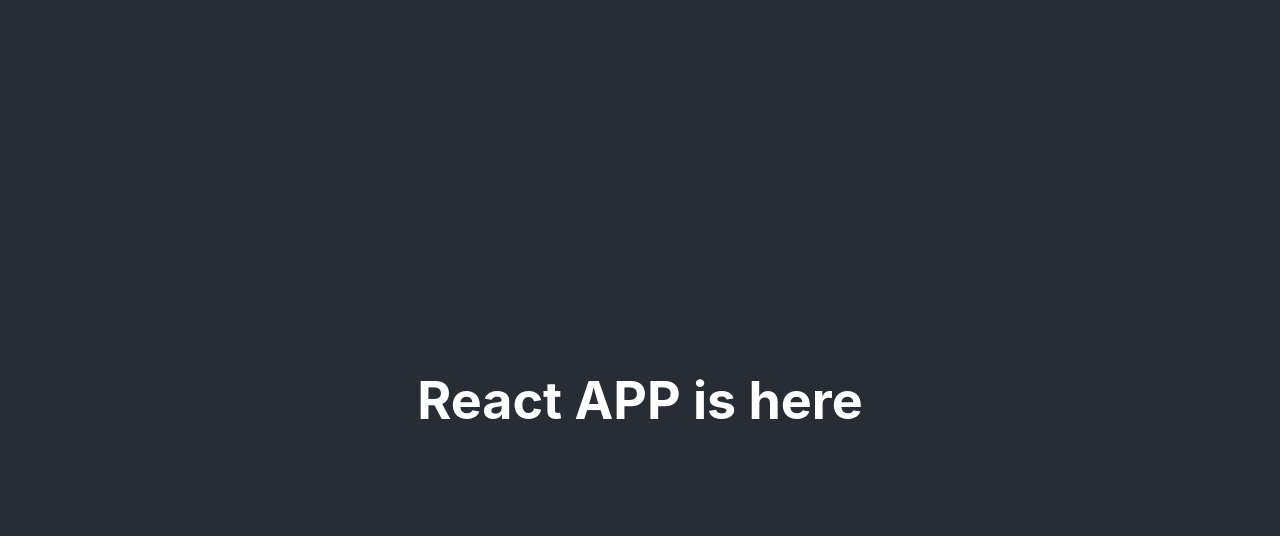
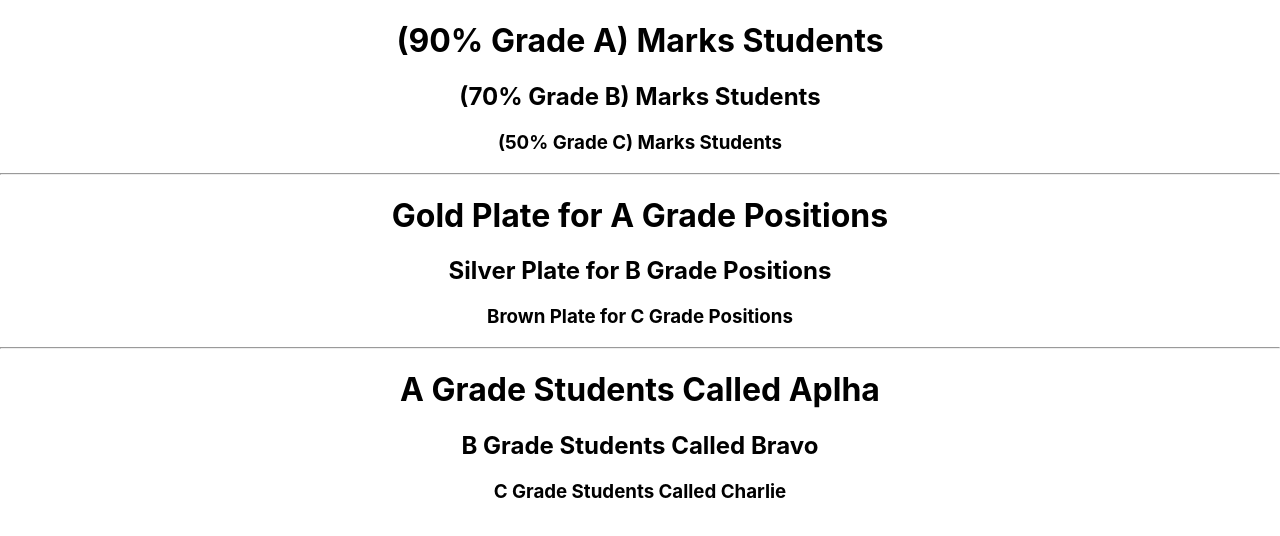
Before and after one commit to UsmanButt93/project2, a React (Create React App) app: page / in a window 1280 px wide. Shown: the top 536 px of the page. Built offline with nearby package versions, Linux system fonts and the light colour scheme.

Commit message:
Parent and child Deplyment

```diff
--- a/src/App.js
+++ b/src/App.js
@@ -1,14 +1,20 @@
 import React from 'react';
 import './App.css';
+import Grades from './Grades';
+import Price from './Price';
+import Name from './Name';
 
 function App() {
   return (
     <div className="App">
-      <header className="App-header">
 
-        <h1>React APP is here</h1>
 
-      </header>
+      <Grades GradeA="(90% Grade A)" GradeB="(70% Grade B)" GradeC="(50% Grade C)"/>
+      <hr/>
+      <Price PrizeA="Gold Plate" PrizeB="Silver Plate" PrizeC="Brown Plate" />
+      <hr/>
+      <Name NameA="Aplha" NameB="Bravo" NameC="Charlie" />
+
     </div>
   );
 }
--- /dev/null
+++ b/src/Grades.js
@@ -0,0 +1,14 @@
+import React from 'react';
+
+function Grades (props) {
+
+  return (
+    <div>
+  <h1>{props.GradeA} Marks Students</h1>
+  <h2>{props.GradeB} Marks Students</h2>
+  <h3>{props.GradeC} Marks Students</h3>
+  </div>
+  )
+}
+
+export default Grades;
--- /dev/null
+++ b/src/Name.js
@@ -0,0 +1,14 @@
+import React from 'react';
+
+function Name (props) {
+
+  return (
+    <div>
+  <h1>A Grade Students Called {props.NameA} </h1>
+  <h2>B Grade Students Called {props.NameB} </h2>
+  <h3>C Grade Students Called {props.NameC}</h3>
+  </div>
+  )
+}
+
+export default Name;
--- /dev/null
+++ b/src/Price.js
@@ -0,0 +1,14 @@
+import React from 'react';
+
+function Price (props) {
+
+  return (
+    <div>
+  <h1>{props.PrizeA} for A Grade Positions</h1>
+  <h2>{props.PrizeB} for B Grade Positions</h2>
+  <h3>{props.PrizeC} for C Grade Positions</h3>
+  </div>
+  )
+}
+
+export default Price;
```
